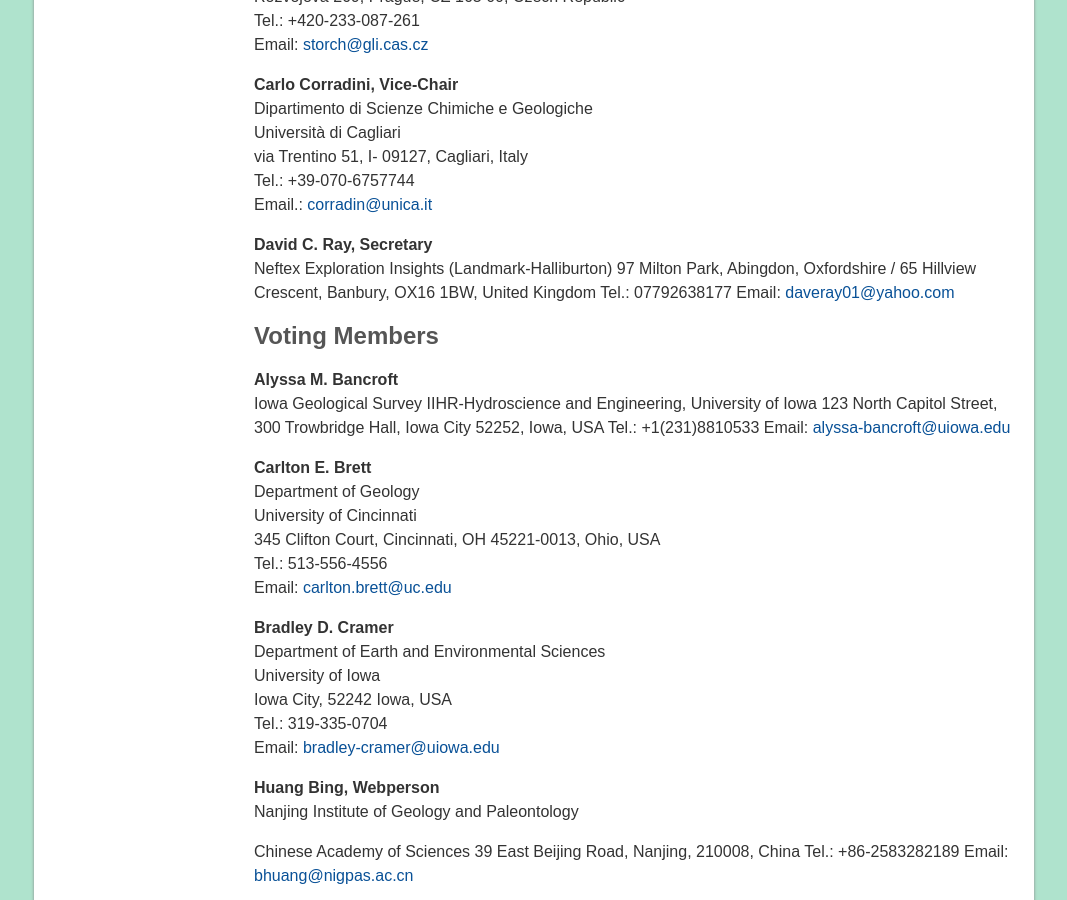
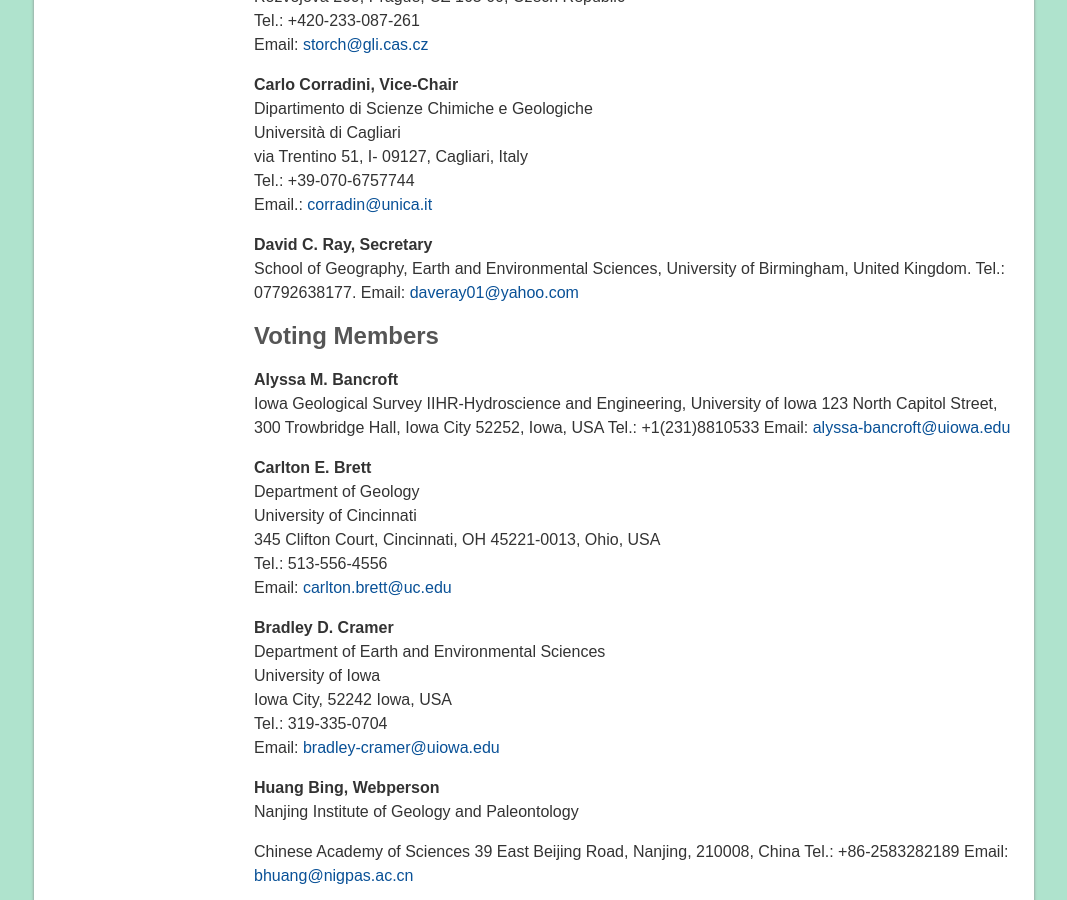
Before and after one commit to i-c-stratigraphy/subcommission-silurian, a Jekyll site: the page built from pages/executive.md, in a window 1280 px wide and 900 px high, scrolled down 1554 px. Shown: the whole window, without its empty margins (106-1173 px from the left). Built offline with Jekyll 4.4.1, drawn with Linux system fonts in a browser that asks for light colours.

Commit message:
Update executive.md

```diff
--- a/pages/executive.md
+++ b/pages/executive.md
@@ -101,10 +101,8 @@ Email.: [corradin@unica.it](corradin@unica.it)
 
 
 **David C. Ray, Secretary**
-Neftex Exploration Insights (Landmark-Halliburton)
-97 Milton Park, Abingdon, Oxfordshire /
-65 Hillview Crescent, Banbury, OX16 1BW, United Kingdom
-Tel.: 07792638177
+School of Geography, Earth and Environmental Sciences, University of Birmingham, United Kingdom.
+Tel.: 07792638177.
 Email: [daveray01@yahoo.com](daveray01@yahoo.com)
 
 
```
